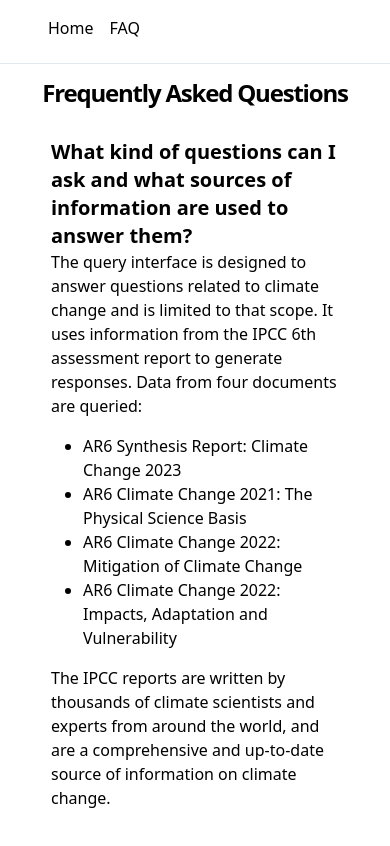
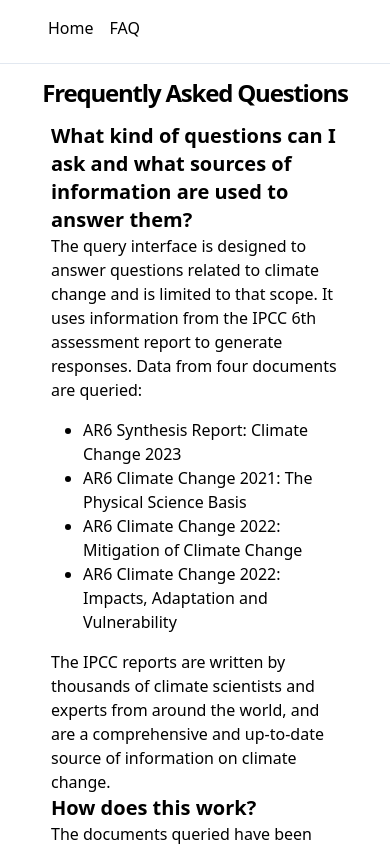
Before and after one commit to cpk26/climate_query, a Next.js app: page /faq in a window 390 px wide. Shown: the top 846 px of the page. Built offline with nearby package versions, Linux system fonts and the light colour scheme.

Commit message:
FAQ formatting on mobile

```diff
--- a/styles/FAQ.module.css
+++ b/styles/FAQ.module.css
@@ -245,7 +245,7 @@
 
   .cloud {
     width: 22rem;
-    padding: 1rem 2rem 1rem 2rem;
+    padding: 0rem 2rem 0rem 2rem;
   }
   .textarea {
     width: 22rem;
```
